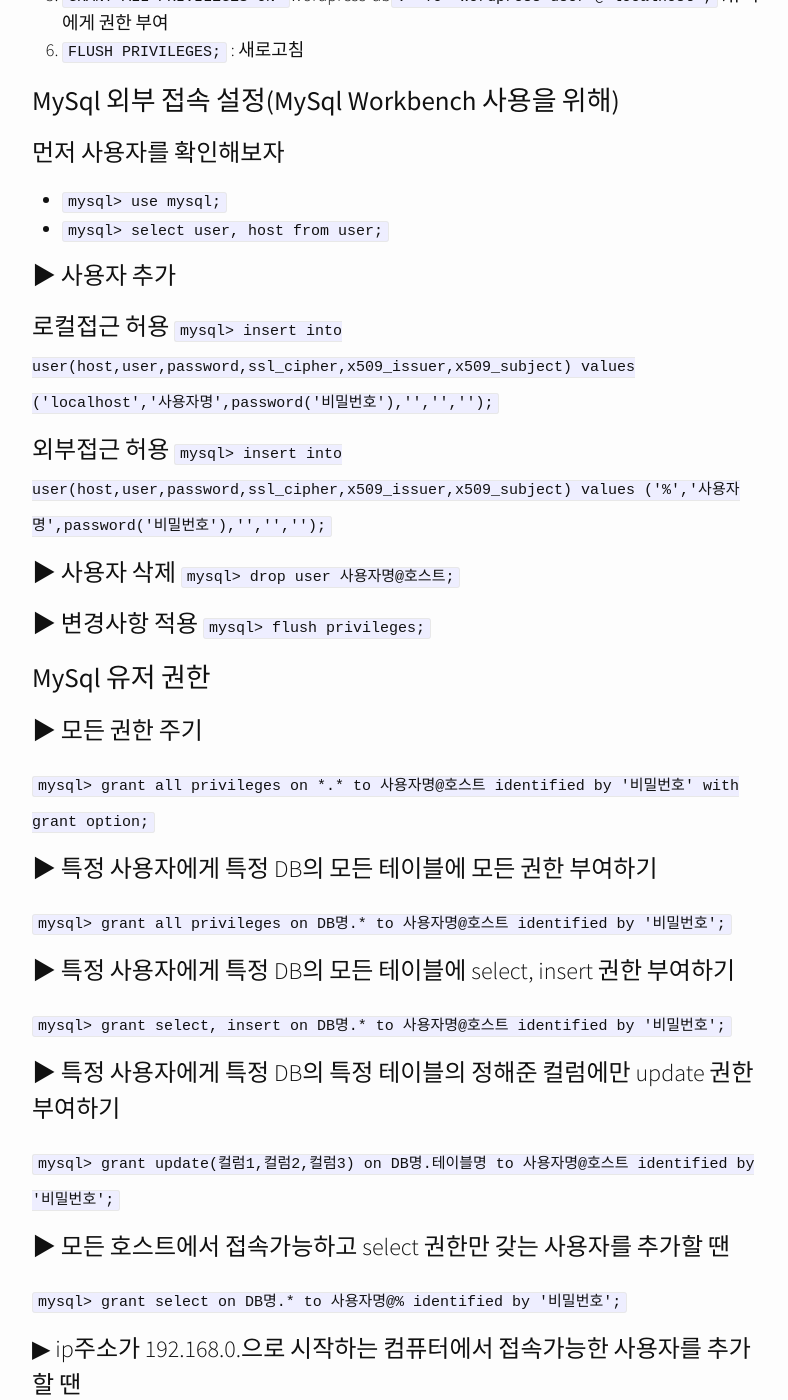
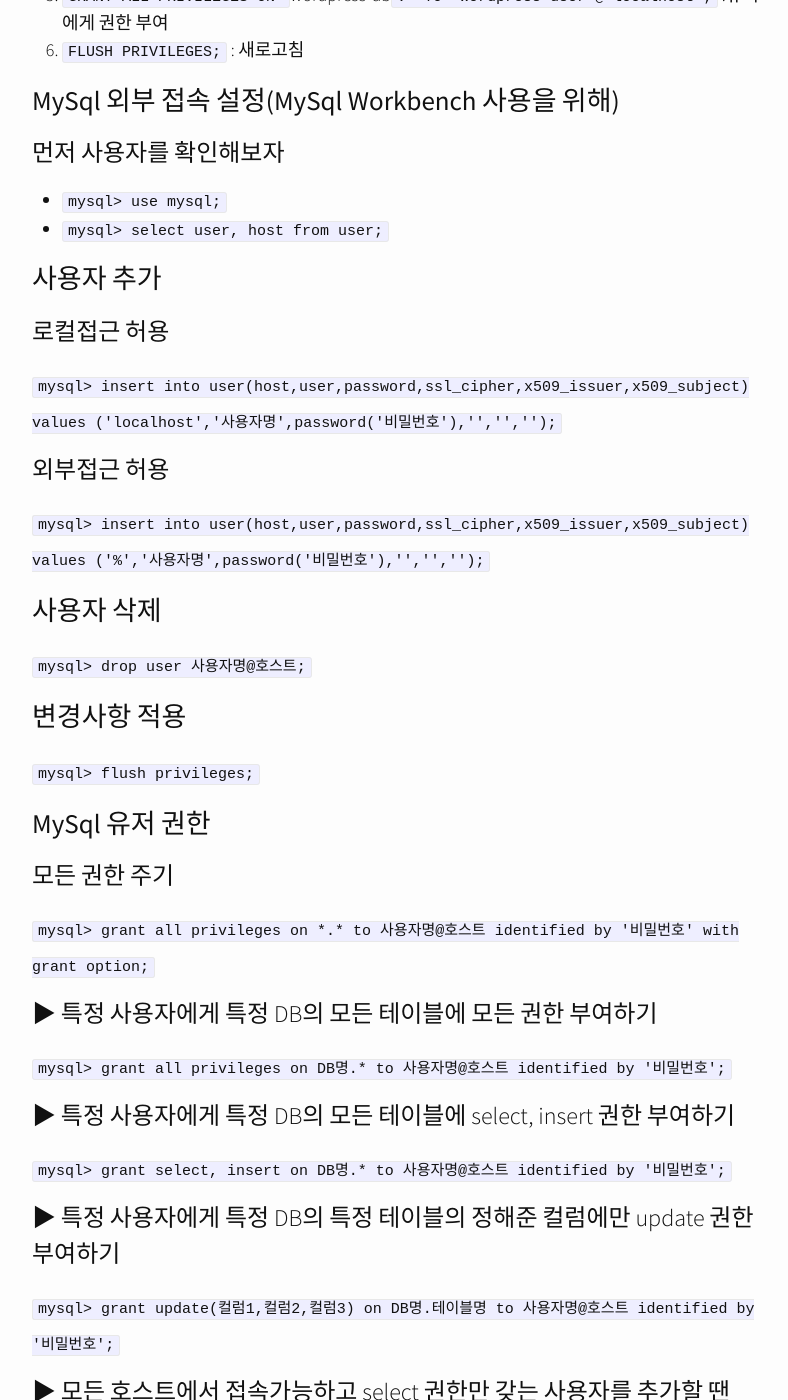
Before and after one commit to Aloepig/aloepig.github.io, a Jekyll site: the page built from _posts/2016-05-02-mysql.markdown, in a window 1280 px wide and 1400 px high, scrolled down 1322 px. Shown: the whole window, without its empty margins (238-1026 px from the left). Built offline with Jekyll 4.4.1, drawn with Linux system fonts in a browser that asks for light colours; nearby versions of some CDN libraries.

Commit message:
내용 변경

```diff
--- a/_posts/2016-05-02-mysql.markdown
+++ b/_posts/2016-05-02-mysql.markdown
@@ -41,23 +41,27 @@
 * `mysql> use mysql;`
 * `mysql> select user, host from user;`
 
-▶ 사용자 추가
+사용자 추가
+===========
+로컬접근 허용
 
-로컬접근 허용
 `mysql> insert into user(host,user,password,ssl_cipher,x509_issuer,x509_subject) values ('localhost','사용자명',password('비밀번호'),'','','');`
 
 외부접근 허용
+
 `mysql> insert into user(host,user,password,ssl_cipher,x509_issuer,x509_subject) values ('%','사용자명',password('비밀번호'),'','','');`
 
-▶ 사용자 삭제
+사용자 삭제
+===========
 `mysql> drop user 사용자명@호스트;`
 
-▶ 변경사항 적용
+변경사항 적용
+============
 `mysql> flush privileges;`
 
 MySql 유저 권한
 ===============
-▶  모든 권한 주기
+모든 권한 주기
 
 `mysql> grant all privileges on *.* to 사용자명@호스트 identified by '비밀번호' with grant option;`
 
@@ -88,9 +92,11 @@
 ▶ usage (삭제하면 로그인조차 안됨) 권한 부여, 삭제
 
 usage 권한 부여
+
 `mysql> GRANT USAGE ON *.* TO USER_NAME@HOST IDENTIFIED BY 'USER_NAME';`
 
 usage 권한 삭제
+
 `mysql> REVOKE USAGE ON *.* FROM USER_NAME@HOST;`
 
 ▶ 권한 확인하기
```
